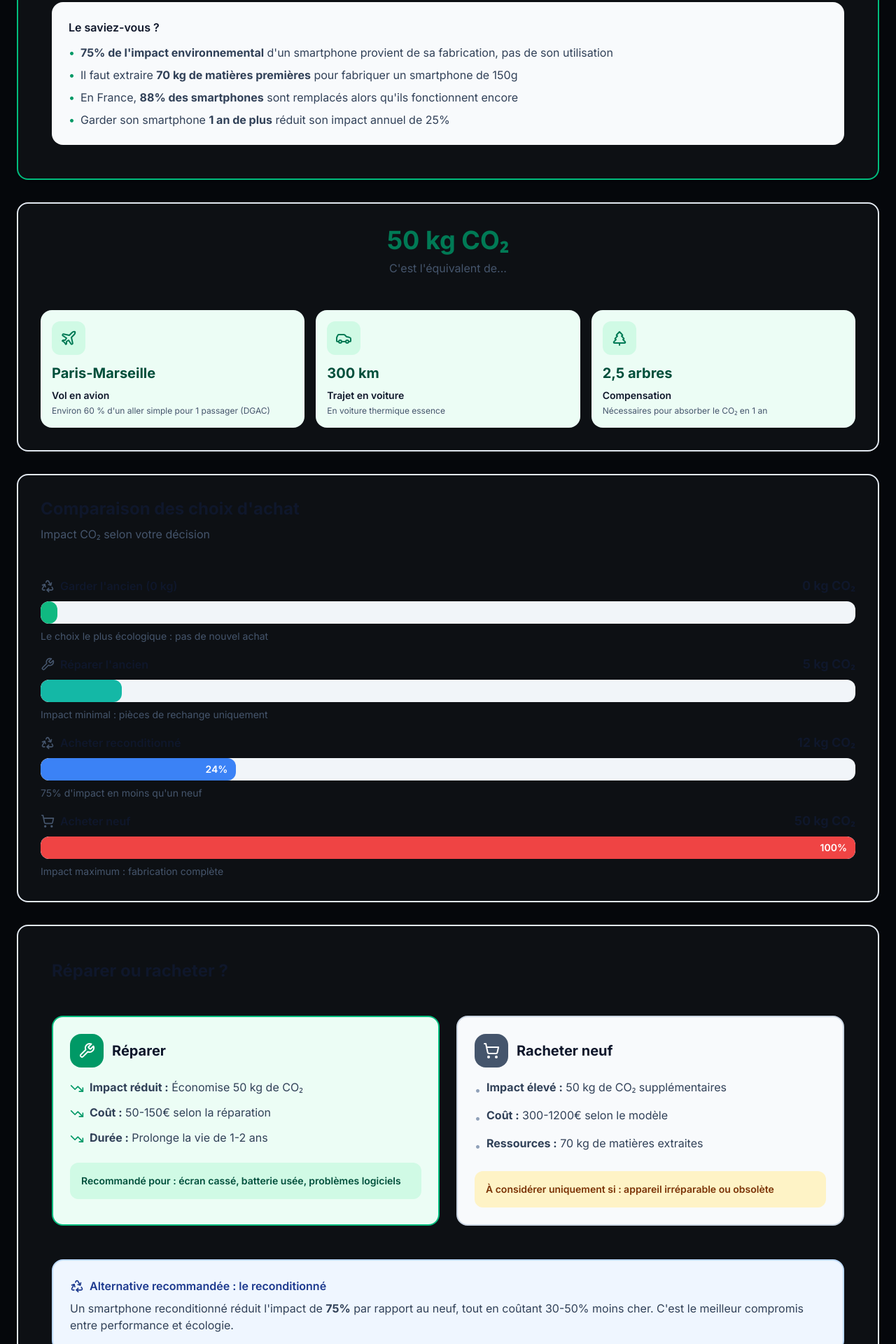
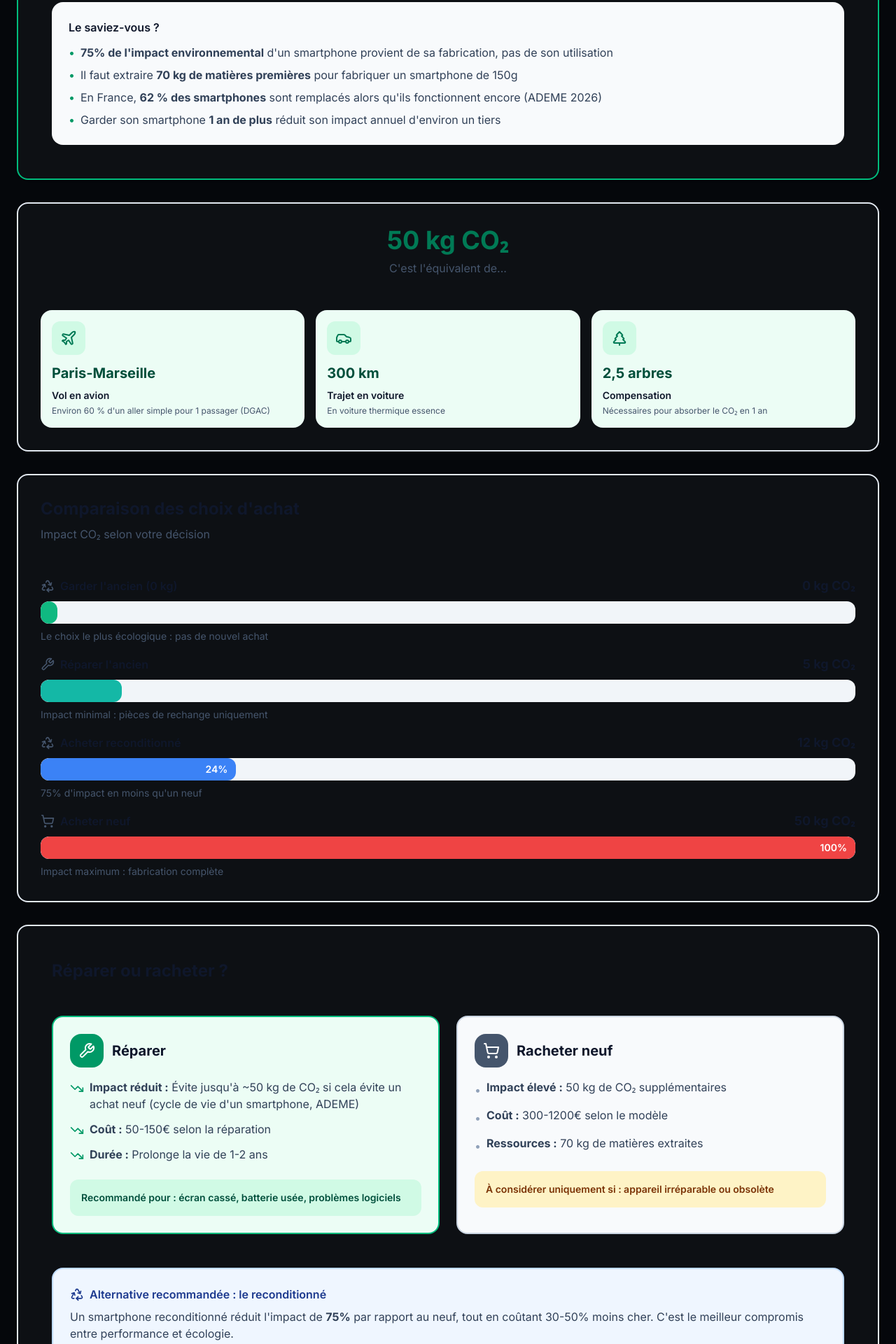
Before and after one commit to Hylst/le-green-it-en-clair, a Next.js app: page /greenit/cas-pratiques in a window 1280 px wide. Shown: the part 1140-3060 px from the top of the page at 70% size. Built offline with nearby package versions, Linux system fonts and the light colour scheme.

Commit message:
coherence : harmonise les valeurs equipements et cas pratiques

```diff
--- a/app/cas-pratiques/page.tsx
+++ b/app/cas-pratiques/page.tsx
@@ -180,14 +180,14 @@ export default function CasPratiquesPage() {
                       <li className="flex gap-2">
                         <span className="text-emerald-600">•</span>
                         <span>
-                          En France, <strong>88% des smartphones</strong> sont remplacés alors qu'ils fonctionnent
-                          encore
+                          En France, <strong>62 % des smartphones</strong> sont remplacés alors qu'ils fonctionnent
+                          encore (ADEME 2026)
                         </span>
                       </li>
                       <li className="flex gap-2">
                         <span className="text-emerald-600">•</span>
                         <span>
-                          Garder son smartphone <strong>1 an de plus</strong> réduit son impact annuel de 25%
+                          Garder son smartphone <strong>1 an de plus</strong> réduit son impact annuel d'environ un tiers
                         </span>
                       </li>
                     </ul>
@@ -272,7 +272,7 @@ export default function CasPratiquesPage() {
                       <li className="flex items-start gap-2">
                         <TrendingDown className="mt-1 h-5 w-5 shrink-0 text-emerald-600" />
                         <span>
-                          <strong>Impact réduit :</strong> Économise 50 kg de CO₂
+                          <strong>Impact réduit :</strong> Évite jusqu'à ~50 kg de CO₂ si cela évite un achat neuf (cycle de vie d'un smartphone, ADEME)
                         </span>
                       </li>
                       <li className="flex items-start gap-2">
@@ -688,7 +688,9 @@ export default function CasPratiquesPage() {
         <div className="mx-auto max-w-7xl">
           <h3 className="mb-4 text-sm font-semibold text-slate-900">Sources</h3>
           <div className="flex flex-wrap gap-4 text-sm text-slate-600">
-            <span>ADEME - Base Carbone (156 kg CO₂ pour un portable)</span>
+            <span>ADEME - Base Carbone (156 kg CO₂ pour un portable, 50 kg cycle de vie smartphone, 12 000 L d'eau, 70 kg de matières)</span>
+            <span>•</span>
+            <span>ADEME - Produits reconditionnés (2022, −75 % à −91 %)</span>
             <span>•</span>
             <span>DGAC - Éco-calculateur (équivalences avion)</span>
             <span>•</span>
@@ -696,7 +698,7 @@ export default function CasPratiquesPage() {
             <span>•</span>
             <span>Uptime Institute - Global Data Center Survey (2024)</span>
             <span>•</span>
-            <span>ADEME - Produits reconditionnés (2022)</span>
+            <span>Global E-waste Monitor 2024 (ONU)</span>
           </div>
         </div>
       </section>
--- a/app/chiffres/page.tsx
+++ b/app/chiffres/page.tsx
@@ -61,8 +61,8 @@ const deviceComparisonData = [
   { device: "Smartphone", co2: 50, energy: 250, water: 12000 },
   { device: "Tablette", co2: 63, energy: 350, water: 15000 },
   { device: "Ordinateur portable", co2: 156, energy: 800, water: 20000 },
-  { device: "Ordinateur fixe", co2: 296, energy: 1200, water: 30000 },
-  { device: 'Écran 24"', co2: 350, energy: 600, water: 18000 },
+  { device: "Ordinateur fixe (unité centrale)", co2: 169, energy: 1200, water: 30000 },
+  { device: 'Écran 24"', co2: 248, energy: 600, water: 18000 },
 ]
 
 // Data for Recycling Rates by Country
--- a/components/outils/carbon-calculator.tsx
+++ b/components/outils/carbon-calculator.tsx
@@ -30,10 +30,10 @@ export default function CarbonCalculator() {
 
     // Empreinte fabrication + usage annuel (kg CO2e)
     const deviceImpact = {
-      smartphone: { fabrication: 55, usage: 8 },
+      smartphone: { fabrication: 50, usage: 8 },
       laptop: { fabrication: 156, usage: 22 },
       tablet: { fabrication: 63, usage: 12 },
-      desktop: { fabrication: 296, usage: 88 },
+      desktop: { fabrication: 169, usage: 88 },
       tv: { fabrication: 371, usage: 118 },
     }
 
@@ -57,7 +57,7 @@ export default function CarbonCalculator() {
   }
 
   const totalFootprint = calculateFootprint()
-  const averageFrench = 285 // kg CO2e/an pour un Français moyen (2025)
+  const averageFrench = 285 // Repère : empreinte numérique annuelle d'un Français, estimations 225-330 kg (GreenIT EENM 2025)
   const percentage = Math.round((totalFootprint / averageFrench) * 100)
 
   return (
--- a/components/outils/it-audit.tsx
+++ b/components/outils/it-audit.tsx
@@ -24,10 +24,10 @@ export default function ITAudit() {
   const [showResults, setShowResults] = useState(false)
 
   const deviceData = {
-    desktops: { name: "Ordinateurs fixes", fabricationCO2: 296, usageCO2: 88, optimalLife: 6, icon: "🖥️" },
+    desktops: { name: "Ordinateurs fixes", fabricationCO2: 169, usageCO2: 88, optimalLife: 6, icon: "🖥️" },
     laptops: { name: "Ordinateurs portables", fabricationCO2: 156, usageCO2: 22, optimalLife: 5, icon: "💻" },
-    monitors: { name: "Écrans", fabricationCO2: 350, usageCO2: 40, optimalLife: 8, icon: "🖥️" },
-    smartphones: { name: "Smartphones", fabricationCO2: 55, usageCO2: 8, optimalLife: 4, icon: "📱" },
+    monitors: { name: "Écrans", fabricationCO2: 248, usageCO2: 40, optimalLife: 8, icon: "🖥️" },
+    smartphones: { name: "Smartphones", fabricationCO2: 50, usageCO2: 8, optimalLife: 4, icon: "📱" },
     tablets: { name: "Tablettes", fabricationCO2: 63, usageCO2: 12, optimalLife: 5, icon: "📋" },
     printers: { name: "Imprimantes", fabricationCO2: 130, usageCO2: 35, optimalLife: 7, icon: "🖨️" },
     servers: { name: "Serveurs", fabricationCO2: 1200, usageCO2: 500, optimalLife: 6, icon: "🖧" },
@@ -72,8 +72,8 @@ export default function ITAudit() {
       } else {
         status = "critical"
         renewalNeeded += count
-        recommendation = `Renouvellement à planifier. Privilégiez le reconditionné (-80% CO2).`
-        potentialSavings += data.fabricationCO2 * 0.8 * count // Économie si reconditionné
+        recommendation = `Renouvellement à planifier. Privilégiez le reconditionné (-75% CO2, ADEME 2022).`
+        potentialSavings += data.fabricationCO2 * 0.75 * count // Économie si reconditionné
       }
 
       if (count > 0) {
@@ -431,7 +431,7 @@ export default function ITAudit() {
       </Card>
 
       <div className="text-sm text-gray-600 dark:text-gray-300 text-center">
-        Sources: Base Empreinte / ADEME-Arcep (2024-2025), GreenIT.fr • Méthodologie: ACV (Analyse du Cycle de Vie)
+        Sources: Base Empreinte / ADEME-Arcep (2024-2025), GreenIT.fr • Méthodologie: ACV (Analyse du Cycle de Vie) • Usage serveurs : ordre de grandeur variable selon le mix électrique
       </div>
     </div>
   )
```
